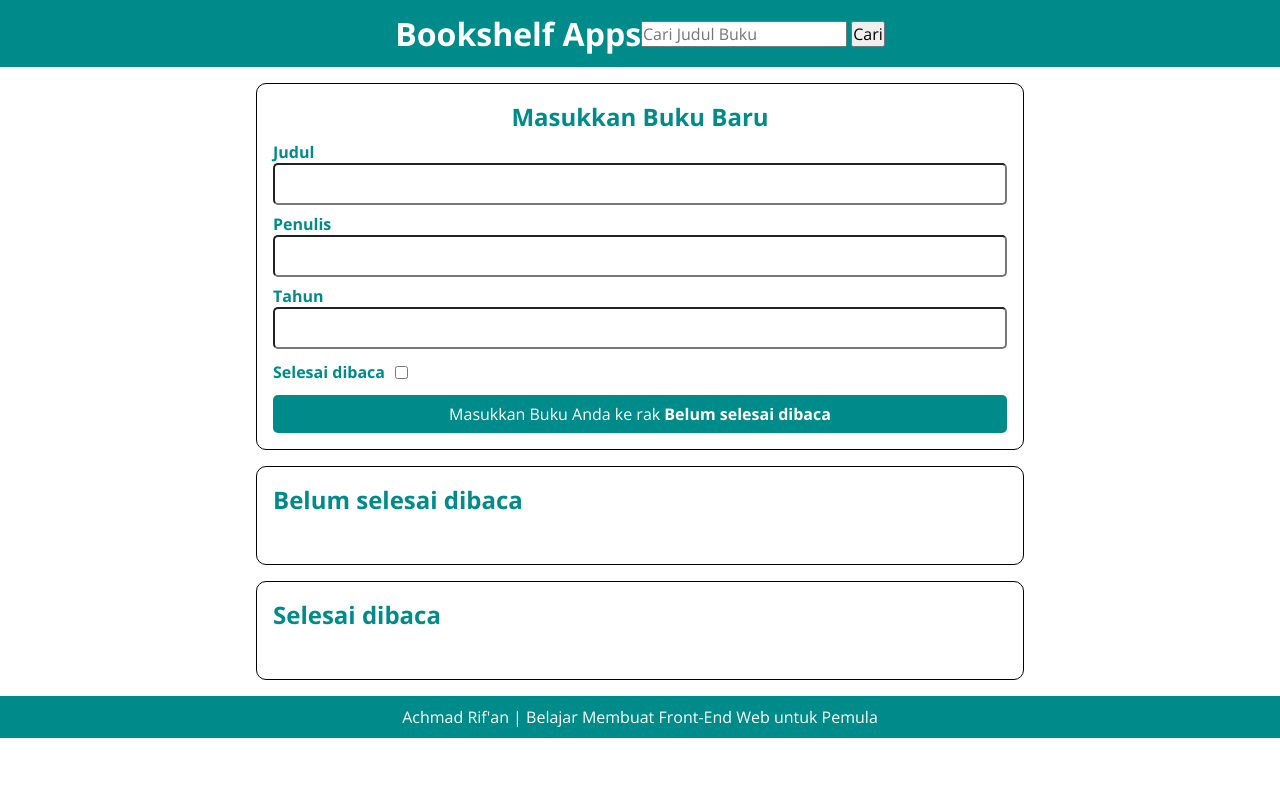
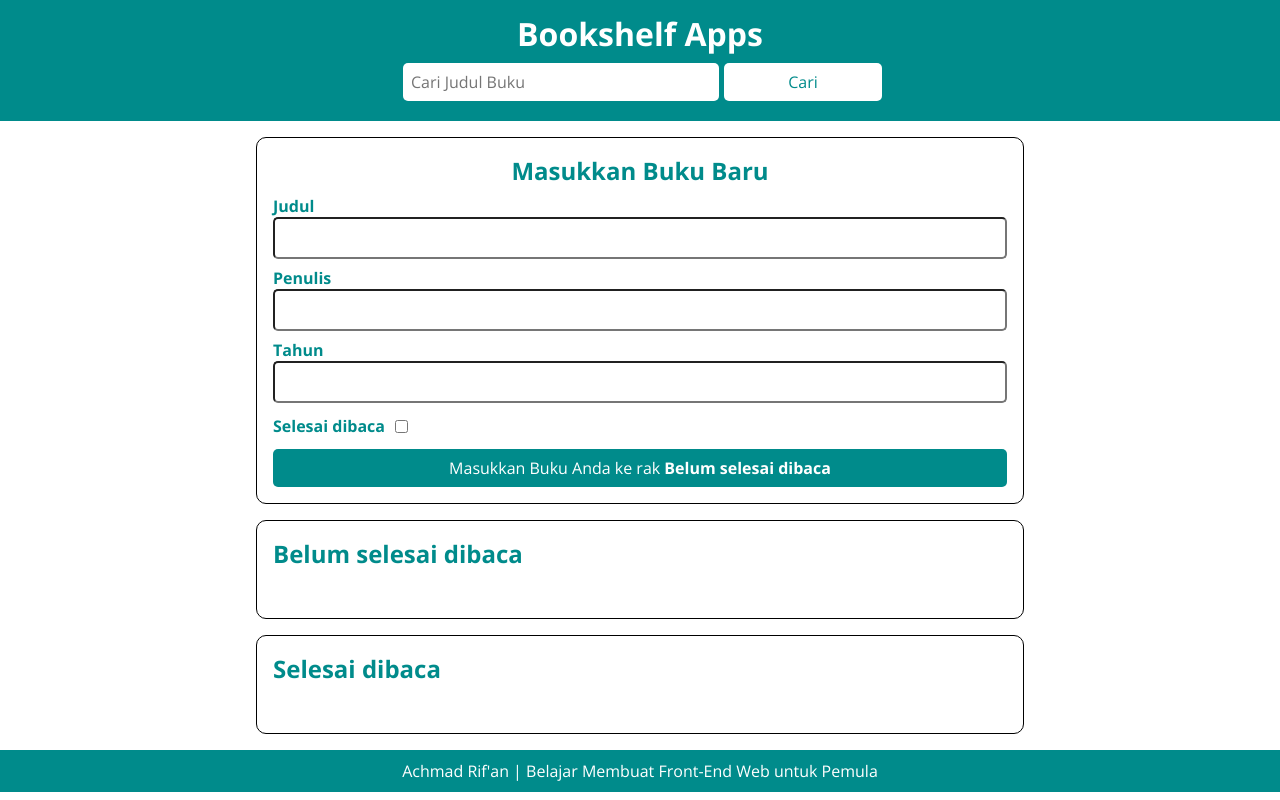
Before and after one commit to withrifan/Rak-Buku, a plain HTML site: page index.html in a window 1280 px wide. Drawn offline with nearby package versions, Linux system fonts and the light colour scheme.

Commit message:
Update style.css

```diff
--- a/style.css
+++ b/style.css
@@ -17,11 +17,14 @@ button {
 
 .head_bar {
   padding: 12px;
+  background-color: darkcyan;
+  color: white;
+}
+
+.head_bar_title {
   display: flex;
   align-items: center;
   justify-content: center;
-  background-color: darkcyan;
-  color: white;
 }
 
 main {
@@ -87,41 +90,34 @@ main {
   margin-right: 10px;
 }
 
-.search_section {
-  margin: 16px 0;
+.searchBook_section {
   display: flex;
-  flex-direction: column;
   align-items: center;
-  padding: 16px;
-  border: 1px solid black;
-  border-radius: 10px;
+  justify-content: center;
 }
 
-.search_section > h2 {
-  color: darkcyan;
+.searchBook_section > form {
+  padding: 8px;
+  width: 500px;
+  display: grid;
+  grid-template-columns: auto 1fr 0.5fr;
+  grid-gap: 5px;
 }
 
-.search_section > form {
-  padding: 16px;
-  width: 100%;
-  display: grid;
-  grid-template-columns: auto 1fr 0.5fr;
-  grid-gap: 10px;
-}
-
-.search_section > form > label {
+.searchBook_section > form > label {
   display: flex;
   align-items: center;
 }
 
-.search_section > form > input {
-  padding: 5px;
+.searchBook_section > form > input {
+  padding: 8px;
+  border: 0;
   border-radius: 5px;
 }
 
-.search_section > form > button {
-  background-color: darkcyan;
-  color: white;
+.searchBook_section > form > button {
+  background-color: white;
+  color: darkcyan;
   border: 0;
   border-radius: 5px;
   cursor: pointer;
@@ -134,8 +130,7 @@ main {
   border-radius: 10px;
 }
 
-.book_shelf > h2,
-.modal > h2 {
+.book_shelf > h2 {
   color: darkcyan;
 }
 
```
